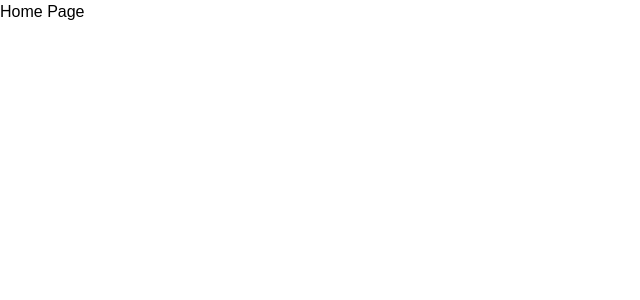
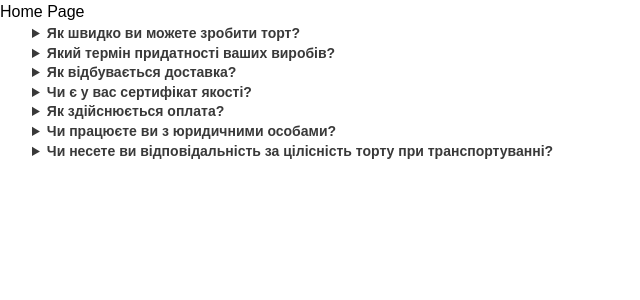
Before and after one commit to SoftRyzen-internship/de-tort, a Next.js app: page / in a window 1280 px wide. Shown: the top 300 px of the page, without its empty margins (0-640 px from the left). Built offline with nearby package versions, Linux system fonts and the light colour scheme; a web font is replaced by a local one.

Commit message:
add styles for text, fix json

```diff
--- a/src/app/page.tsx
+++ b/src/app/page.tsx
@@ -1,4 +1,6 @@
 // import { SectionTitleExamples } from "@/components/ui/SectionTitle/SectionTitleExamples";
+
+import { Accordion } from "@/components/base/Accordion";
 
 export default async function Home() {
   return (
@@ -6,6 +8,9 @@ export default async function Home() {
       <h1>Home Page</h1>
 
       {/* <SectionTitleExamples /> */}
+      <div className="container">
+        <Accordion />
+      </div>
     </>
   );
 }
--- a/src/components/ui/AccordionItem/AccordionItem.tsx
+++ b/src/components/ui/AccordionItem/AccordionItem.tsx
@@ -4,8 +4,12 @@ export const AccordionItem: React.FC<AccordionItemType> = ({ item }) => {
   const { question, answer } = item;
   return (
     <details className="">
-      <summary className="">{question}</summary>
-      <p className="">{answer}</p>
+      <summary className="font-semibold text-sm leading-[1.4] text-color-text-primary">
+        {question}
+      </summary>
+      <p className="font-fixel text-xl text-color-text-secondary leading-[1.4] font-normal">
+        {answer}
+      </p>
     </details>
   );
 };
--- a/src/data/qa.json
+++ b/src/data/qa.json
@@ -29,15 +29,10 @@
     {
       "id": 6,
       "question": "Чи працюєте ви з юридичними особами?",
-      "answer": ""
+      "answer": "Так, ми співпрацюємо як з фізичними, так і з юридичними особами."
     },
     {
       "id": 7,
-      "question": "Так, ми співпрацюємо як з фізичними, так і з юридичними особами.",
-      "answer": ""
-    },
-    {
-      "id": 8,
       "question": "Чи несете ви відповідальність за цілісність торту при транспортуванні?",
       "answer": "На жаль, ми не можемо гарантувати 100% цілісність торта під час транспортування таксі, оскільки не маємо повного контролю над якістю їхніх послуг. У разі будь-яких проблем ми завжди готові йти на зустріч для вирішення непередбачуваних ситуацій."
     }
```
Also changed, not shown: src/components/ui/AccordionItem/AccordionItem.module.css (added).
